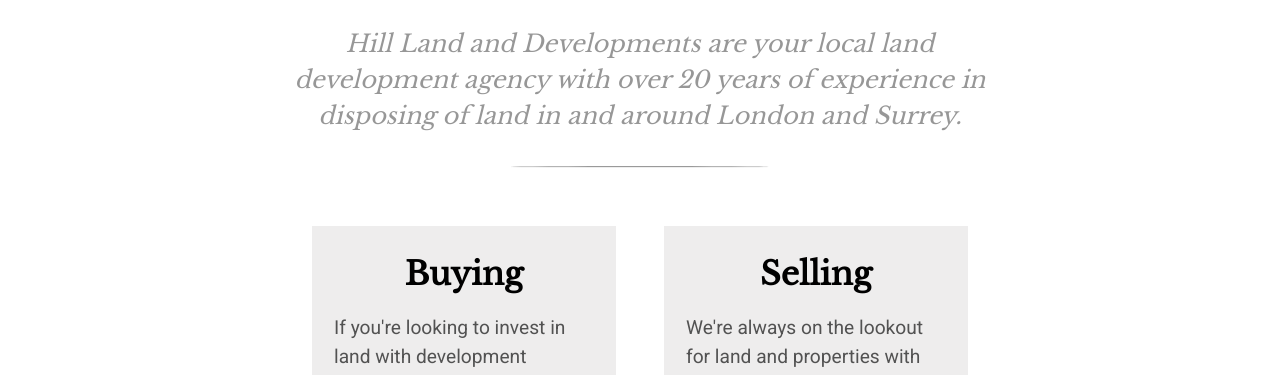
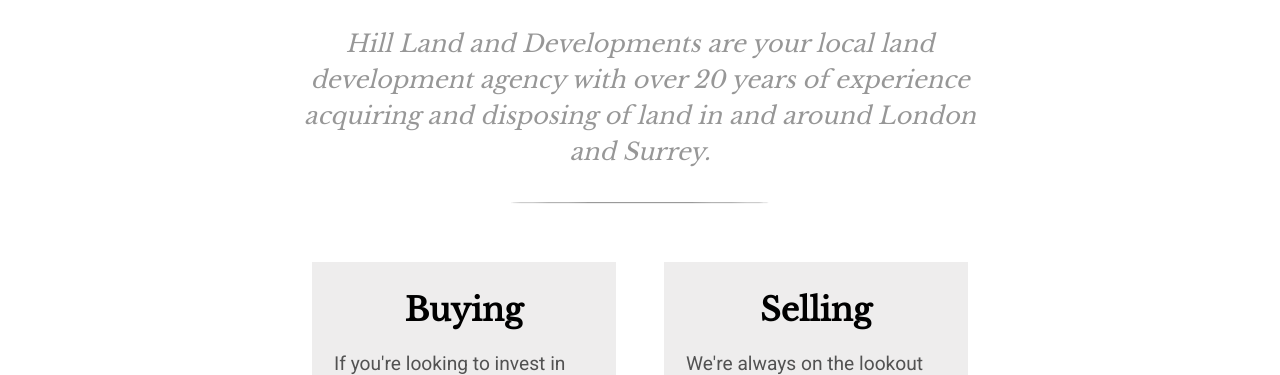
Before and after one commit to jacobcollinsdev/hill-land-and-development, a plain HTML site: page index.html in a window 1280 px wide. Shown: the part 725-1100 px from the top of the page. Drawn offline with nearby package versions, Linux system fonts and the light colour scheme.

Commit message:
Typography updates

```diff
--- a/index.html
+++ b/index.html
@@ -36,7 +36,7 @@
         </section>
 
         <section class="opening-statement">
-            <p>Hill Land and Developments are your local land development agency with over 20 years of experience in disposing of land in and around London and Surrey.
+            <p>Hill Land and Developments are your local land development agency with over 20 years of experience acquiring and disposing of land in and around London and Surrey.
             </p>
         </section>
 
```
